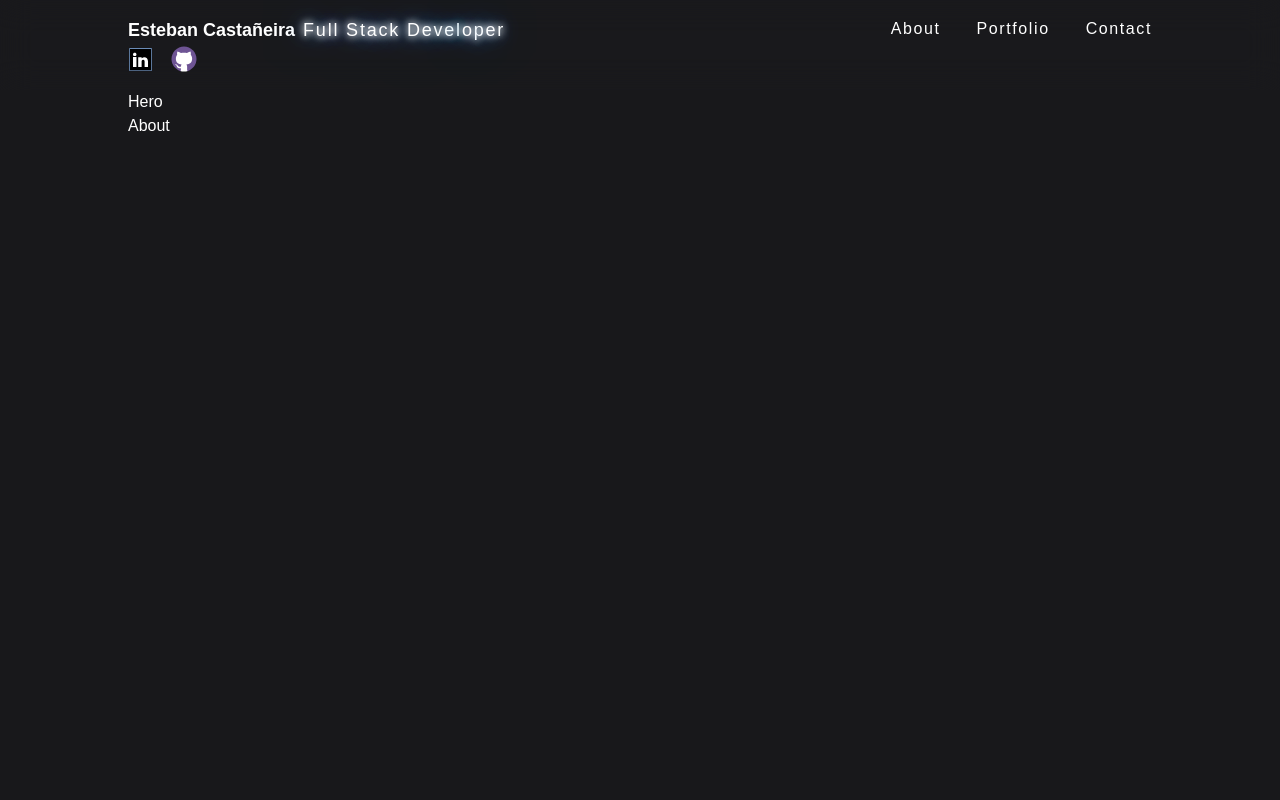
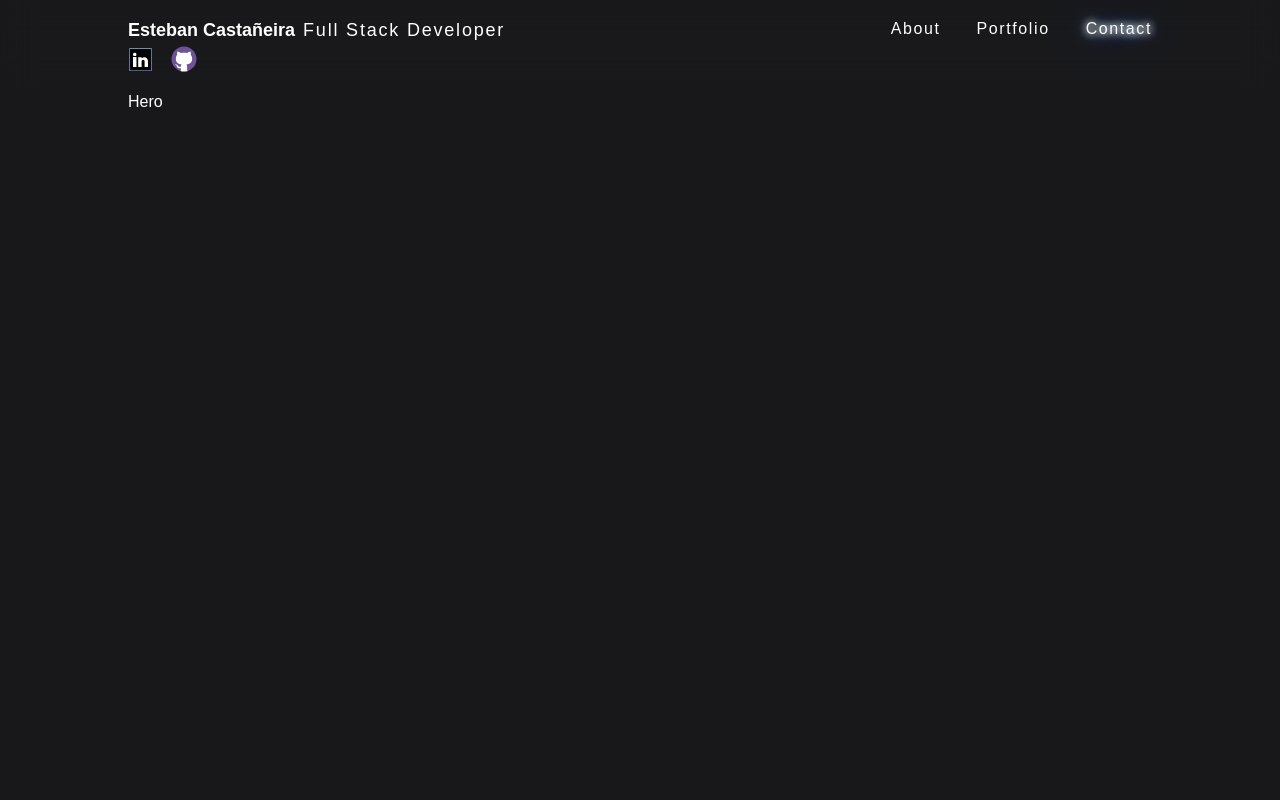
Before and after one commit to estebanCastaneira/myPortfolio, a React (Vite) app: page / in a window 1280 px wide. Shown: the top 800 px of the page. Built offline with nearby package versions, Linux system fonts and the light colour scheme.

Commit message:
scroll active sections

```diff
--- a/src/App.jsx
+++ b/src/App.jsx
@@ -1,13 +1,49 @@
+import { useState, useEffect } from "react"
 import Header from "./components/header/Header"
 import Hero from "./components/hero/Hero"
 import About from "./components/about/About"
 import Portfolio from "./components/portfolio/Portfolio"
 import Contact from "./components/contact/Contact"
 function App() {
+  const [activeSection, setActiveSection] = useState(null)
+
+  useEffect(() => {
+    const handleScroll = () => {
+      // Obtener las posiciones y dimensiones de las secciones
+      const sectionHero = document.getElementById("hero")
+      const sectionAbout = document.getElementById("about")
+      const sectionPortfolio = document.getElementById("portfolio")
+      const sectionContact = document.getElementById("contact")
+
+      const rect1 = sectionHero.getBoundingClientRect()
+      const rect2 = sectionAbout.getBoundingClientRect()
+      const rect3 = sectionPortfolio.getBoundingClientRect()
+      const rect4 = sectionContact.getBoundingClientRect()
+
+      // Determinar en qué sección se encuentra el usuario
+      if (rect1.top <= 0 && rect1.bottom > 0) {
+        setActiveSection("hero")
+      } else if (rect2.top <= 0 && rect2.bottom > 0) {
+        setActiveSection("about")
+      } else if (rect3.top <= 0 && rect3.bottom > 0) {
+        setActiveSection("portfolio")
+      } else if (rect4.top <= 0 && rect4.bottom > 0) {
+        setActiveSection("contact")
+      }
+    }
+
+    window.addEventListener("scroll", handleScroll)
+
+    // Limpiar el event listener cuando el componente se desmonta
+    return () => {
+      window.removeEventListener("scroll", handleScroll)
+    }
+  }, [])
+
   return (
     <>
       <div className="bg-zinc-900 min-h-screen">
-        <Header />
+        <Header activeSection={activeSection} />
         <main className="w-[80%] mx-auto">
           <Hero />
           <About />
--- a/src/components/header/Header.jsx
+++ b/src/components/header/Header.jsx
@@ -1,10 +1,12 @@
 import Dropdown from "./Dropdown"
 import LinkedinIcon from "../../assets/icons/LinkedinIcon"
 import GithubIcon from "../../assets/icons/GithubIcon"
-import neonText from "../../functions/neonText"
 import scrollToSection from "../../functions/scrollToSection"
 
-function Header() {
+function Header({ activeSection }) {
+  const handleOnClik = (section) => {
+    scrollToSection(section)
+  }
   return (
     <header className="bg-zinc-800 py-4 sticky top-0 backdrop-filter backdrop-blur-lg bg-opacity-10">
       <nav>
@@ -13,9 +15,10 @@ function Header() {
             <h2 className="font-bold mr-10 text-lg">
               Esteban Castañeira
               <span
-                className="sm:ml-2 font-thin block sm:inline-block transform transition hover:scale-90 hover:cursor-pointer tracking-widest neon"
-                style={neonText("#008fff")}
-                onClick={() => scrollToSection("hero")}
+                className={`sm:ml-2 font-thin block sm:inline-block transform transition hover:scale-90 hover:cursor-pointer tracking-widest neon ${
+                  activeSection === "hero" && "neonText"
+                }`}
+                onClick={() => handleOnClik("hero")}
               >
                 Full Stack Devel<span className="delay">o</span>per
               </span>
@@ -43,26 +46,32 @@ function Header() {
             <ul className="sm:flex hidden gap-9 ">
               <li className="hover:scale-90 transform transition ">
                 <button
-                  className="tracking-widest neon"
-                  onClick={() => scrollToSection("about")}
+                  className={`tracking-widest neon ${
+                    activeSection === "about" && "neonText"
+                  }`}
+                  onClick={() => handleOnClik("about")}
                 >
-                  About
+                  Abo<span className="delay">u</span>t
                 </button>
               </li>
               <li className="hover:scale-90 transform transition">
                 <button
-                  className="tracking-widest neon"
-                  onClick={() => scrollToSection("portfolio")}
+                  className={`tracking-widest neon ${
+                    activeSection === "portfolio" && "neonText"
+                  }`}
+                  onClick={() => handleOnClik("portfolio")}
                 >
-                  Portfolio
+                  Portfo<span className="delay">l</span>io
                 </button>
               </li>
               <li className="hover:scale-90 transform transition">
                 <button
-                  className="tracking-widest neon"
-                  onClick={() => scrollToSection("contact")}
+                  className={`tracking-widest neon ${
+                    activeSection === "contact" && "neonText"
+                  }`}
+                  onClick={() => handleOnClik("contact")}
                 >
-                  Contact
+                  Conta<span className="delay">c</span>t
                 </button>
               </li>
             </ul>
--- a/src/components/hero/Hero.jsx
+++ b/src/components/hero/Hero.jsx
@@ -3,7 +3,7 @@ import { useRef } from "react"
 function Hero() {
   const sectionHero = useRef(null)
   return (
-    <div id="hero" ref={sectionHero}>
+    <div id="hero" ref={sectionHero} className="h-screen">
       <h2>Hero</h2>
     </div>
   )
--- a/src/functions/neonText.js
+++ /dev/null
@@ -1,6 +0,0 @@
-export default function neonText(color) {
-  return {
-    color: "#fff",
-    textShadow: `0 0 7px #fff, 0 0 10px #fff, 0 0 21px ${color}, 0 0 42px ${color}, 0 0 82px ${color}, 0 0 92px ${color}, 0 0 102px ${color}, 0 0 151px ${color}`,
-  }
-}
--- a/src/styles/styles.css
+++ b/src/styles/styles.css
@@ -28,9 +28,17 @@
     opacity: 1;
   }
 }
-.neon span {
-  animation: flicker 8s ease-in-out infinite;
+.neonText {
+  color: #fff;
+  text-shadow: 0 0 7px #fff, 0 0 10px #fff, 0 0 21px #008fff, 0 0 42px #008fff,
+    0 0 82px #008fff, 0 0 92px #008fff, 0 0 102px #008fff, 0 0 151px #008fff;
 }
-.neon .delay {
+.neonText span {
+  animation: flicker 7s ease-in-out infinite;
+}
+.neonText .delay {
   animation-delay: 0.8s;
 }
+.neon {
+  transition: all 0.3s ease;
+}
```
